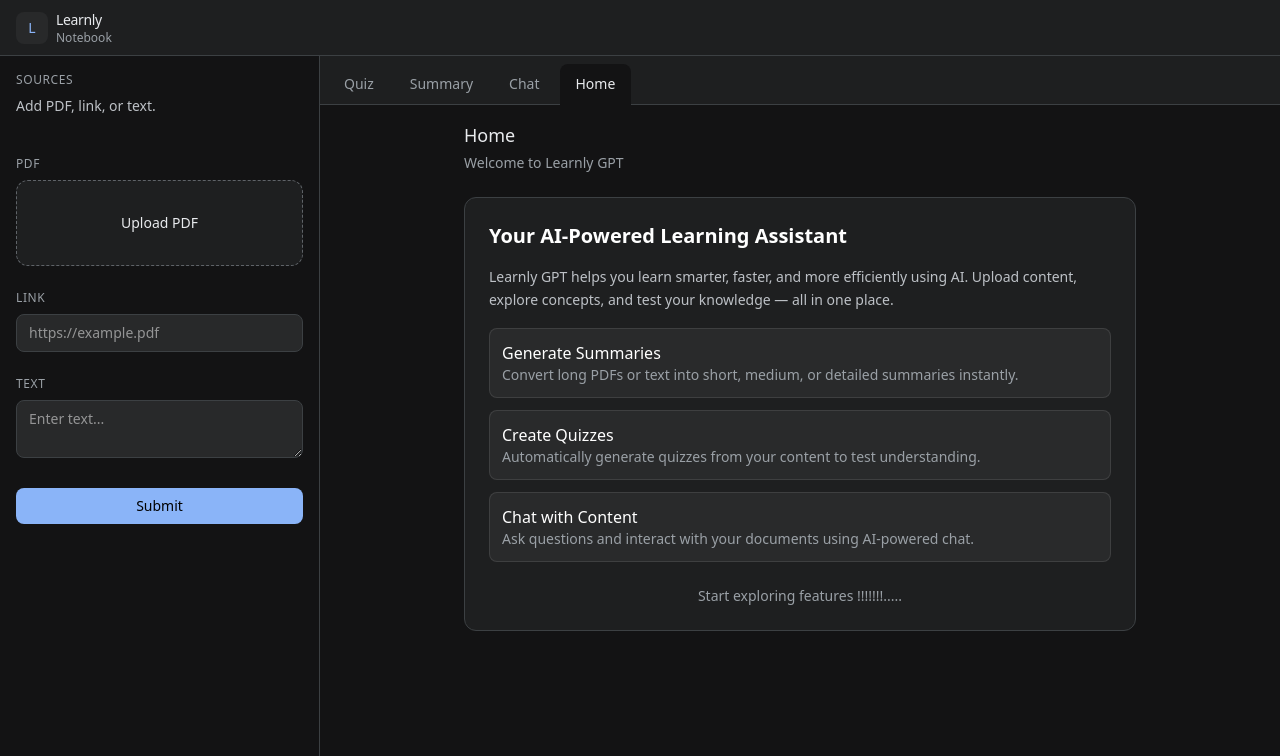
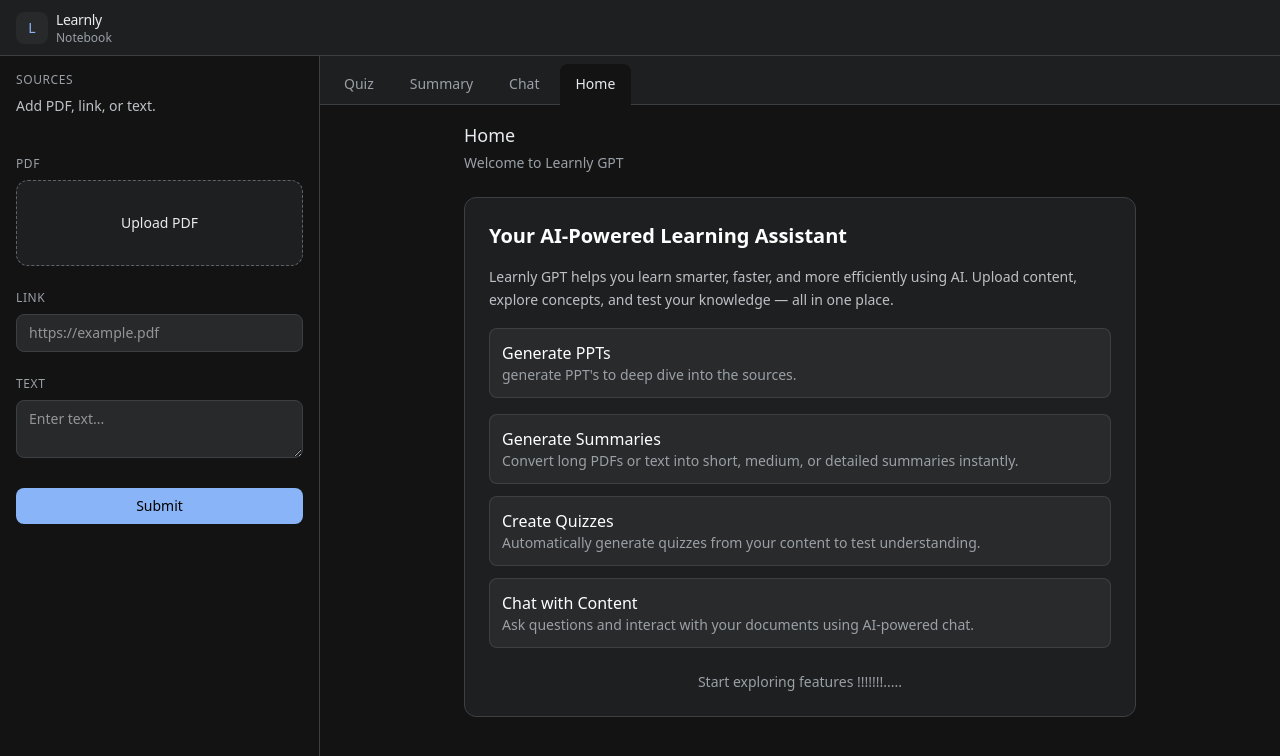
Before and after one commit to RealRaghu09/Learn-GPT, a React (Vite) app in the folder frontend/: page / in a window 1280 px wide. Shown: the top 756 px of the page. Built offline with nearby package versions, Linux system fonts and the light colour scheme; no server answers.

Commit message:
Change Home to add feature

```diff
--- a/frontend/src/components/studio/HomePage.jsx
+++ b/frontend/src/components/studio/HomePage.jsx
@@ -21,6 +21,12 @@
           </p>
 
           {/* Features */}
+          <div className="p-3 rounded-lg bg-white/5 border border-white/10">
+              <h4 className="text-white font-medium"> Generate PPTs</h4>
+              <p className="text-sm text-[#9aa0a6]">
+                generate PPT's to deep dive into the sources.
+              </p>
+            </div>
           <div className="space-y-3 mt-4">
             <div className="p-3 rounded-lg bg-white/5 border border-white/10">
               <h4 className="text-white font-medium">Generate Summaries</h4>
```
